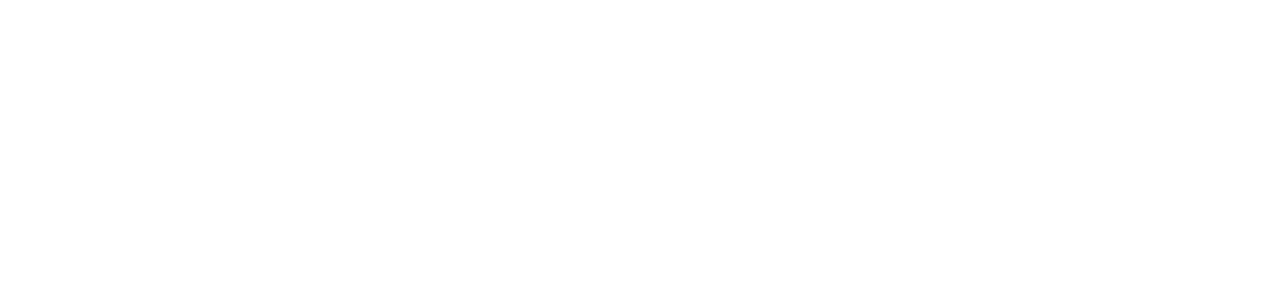
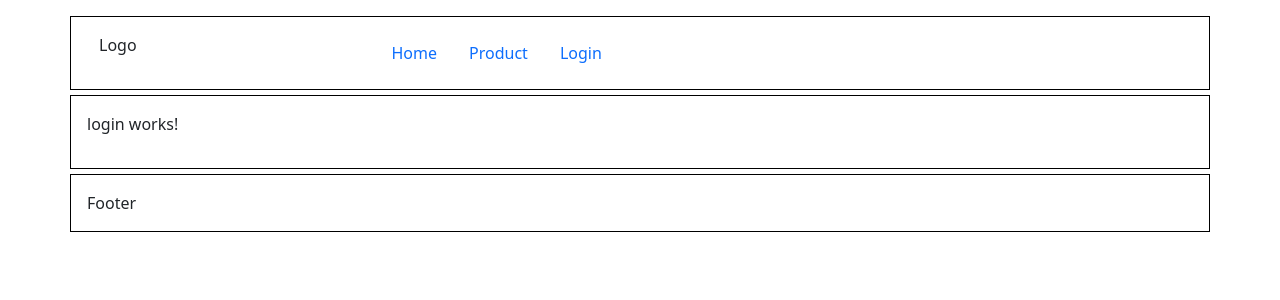
Before and after one commit to gruhol/eparczew, an Angular app: page /login in a window 1280 px wide. Before the commit this address led to /. Shown: the top 300 px of the page. Built offline with nearby package versions, Linux system fonts and the light colour scheme.

Commit message:
Add fullpage.

```diff
--- a/src/app/app.module.ts
+++ b/src/app/app.module.ts
@@ -4,15 +4,17 @@
 import { AppRoutingModule } from './app-routing.module';
 import { AppComponent } from './app.component';
 import { DefaultModule } from './layouts/default/default.module';
+import { FullpageModule } from './layouts/fullpage/fullpage.module';
 
 @NgModule({
   declarations: [
-    AppComponent,
+    AppComponent
   ],
   imports: [
     BrowserModule,
     AppRoutingModule,
-    DefaultModule
+    DefaultModule,
+    FullpageModule
   ],
   providers: [],
   bootstrap: [AppComponent]
--- /dev/null
+++ b/src/app/layouts/fullpage/fullpage.component.html
@@ -0,0 +1,11 @@
+<div class="container">
+    <app-header class="row header"></app-header>
+    <div class="row">
+        <div class="col-12 content">
+            <router-outlet></router-outlet>
+        </div>
+    </div>
+    <div class="row">
+        <app-footer class="col-12 footer"></app-footer>
+    </div>
+</div>
--- /dev/null
+++ b/src/app/layouts/fullpage/fullpage.component.scss
@@ -0,0 +1,22 @@
+.header {
+    margin-top: 1rem;
+    margin-bottom: 0.3rem;
+    border: 0.01rem solid #000;
+    padding: 1rem;
+}
+
+.footer {
+    margin-top: 0.3rem;
+    border: 0.01rem solid #000;
+    padding: 1rem;
+}
+
+.sidebar {
+    border: 0.01rem solid #000;
+    padding: 1rem;
+}
+
+.content {
+    border: 0.01rem solid #000;
+    padding: 1rem;
+}
--- /dev/null
+++ b/src/app/modules/login/login.component.html
@@ -0,0 +1 @@
+<p>login works!</p>
--- a/src/app/shared/component/header/header.component.html
+++ b/src/app/shared/component/header/header.component.html
@@ -9,5 +9,8 @@
         <li class="nav-item">
           <a class="nav-link" routerLink="/product">Product</a>
         </li>
+        <li class="nav-item">
+          <a class="nav-link" routerLink="/login">Login</a>
+        </li>
       </ul>
 </div>
```
Also changed, not shown: src/app/app-routing.module.ts (+7 -0 lines), src/app/layouts/fullpage/fullpage.component.ts (added, +10 -0 lines), src/app/layouts/fullpage/fullpage.module.ts (added, +23 -0 lines), src/app/modules/login/login.component.ts (added, +10 -0 lines), src/app/modules/login/login.component.scss (added), 2 other files (tests, documents, lock files or other folders).
